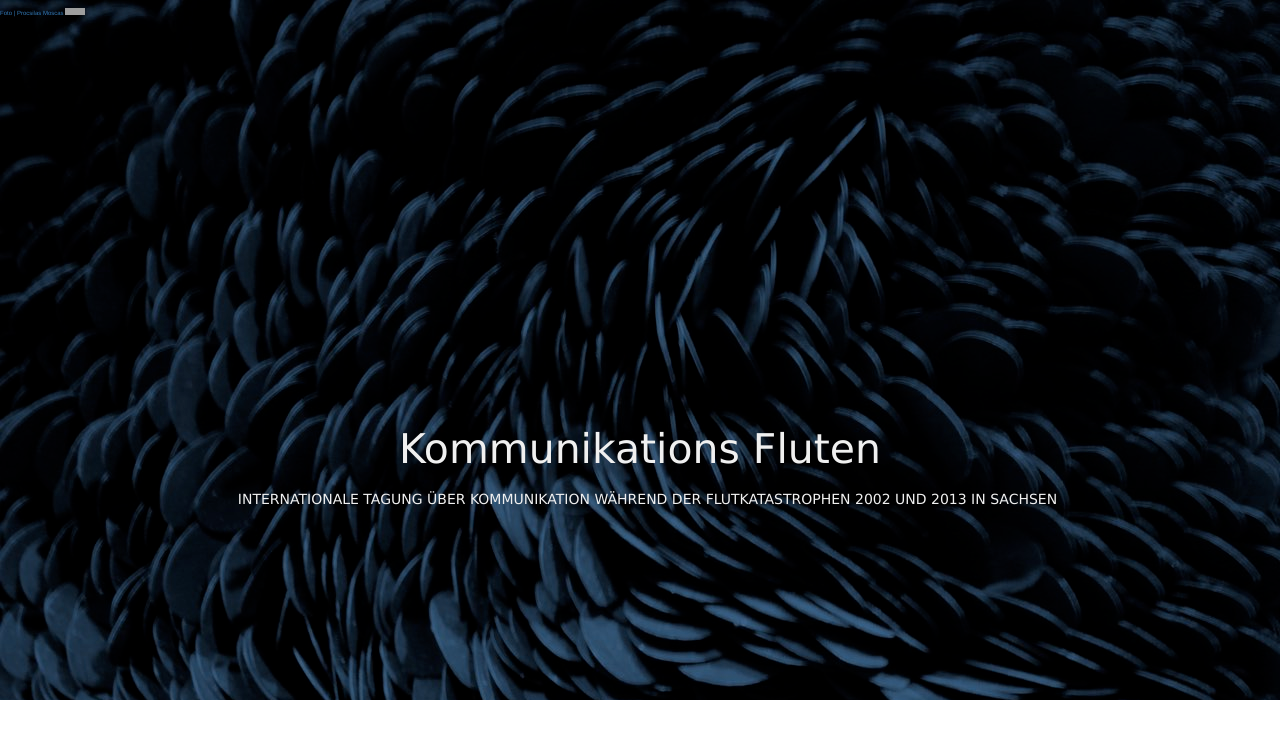
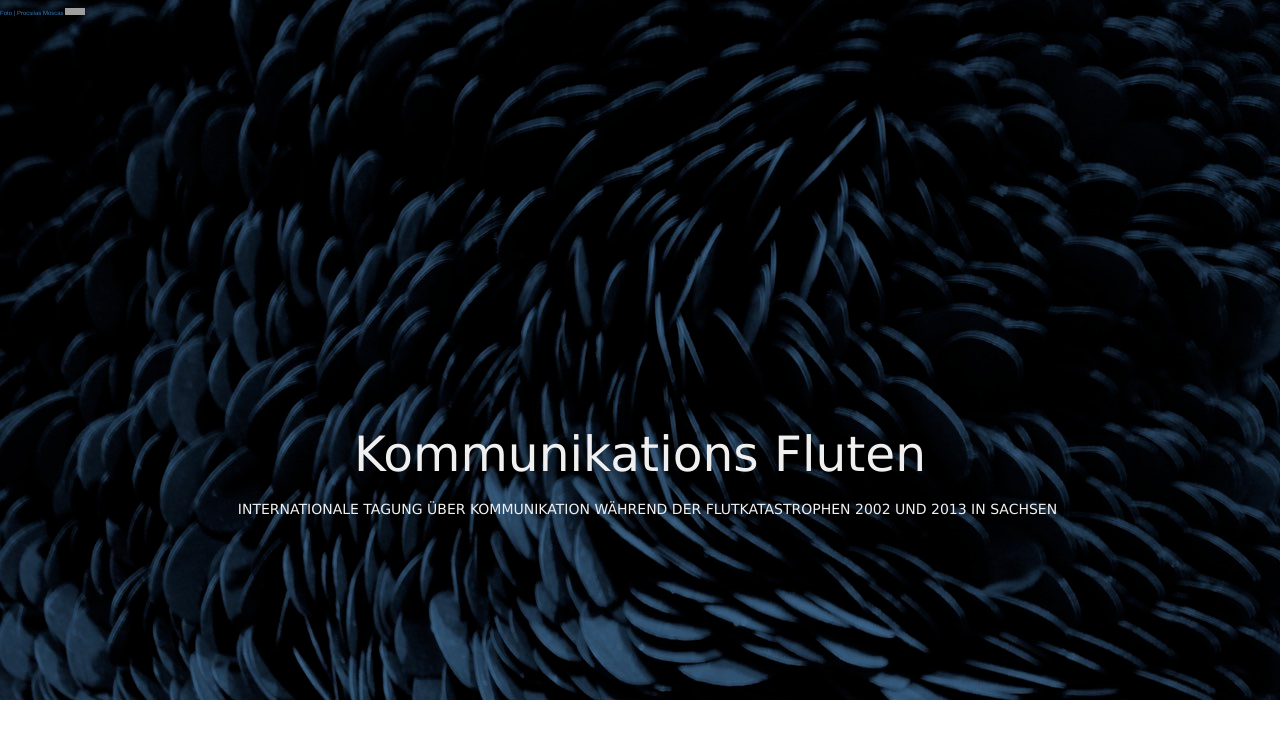
Before and after one commit to susedev/test, a Jekyll site: the page built from index.html, in a window 1280 px wide. Shown: the top 730 px of the page. Built offline with Jekyll 4.4.1, drawn with Linux system fonts in a browser that asks for light colours; nearby versions of some CDN libraries; grey boxes are pictures that could not be loaded.

Commit message:
Update home.html

```diff
--- a/_layouts/home.html
+++ b/_layouts/home.html
@@ -11,8 +11,8 @@
 <header class="intro-header" style="background-image: url('{{ site.base_url }}/background-1280x800.jpg'); display: block; max-height: 100%; max-width: 100%;">
     <a href="https://www.flickr.com/photos/procsilas/3010458671/in/photostream/" style="font-size: 6px; color:#808080,"> Foto | Procsilas Moscas </a>
     <a rel="license" href="http://creativecommons.org/licenses/by/2.0/"><img alt="Creative Commons License" style="height: 7px; width: 20px; position:right;" src="https://i.creativecommons.org/l/by/2.0/88x31.png" /></a></p>
-    <a href="{{ site.base_url }}/konferenz-kommunikationsfluten.html"><p style="font-family: Verdana,Geneva,sans-serif; color:#F0F0F0; font-size: 46px; font-size: 3.2vmax; text-align: center; margin-top:400px; margin-bottom: ">Kommunikations Fluten</p></a>
-    <a href="{{ site.base_url }}/konferenz-kommunikationsfluten.html"><p style="font-family: Verdana,Geneva,sans-serif; font-size:14px; color:#F0F0F0; text-align: center; text-transform: uppercase;  padding-bottom:50px; margin-left: 15px;">Internationale Tagung über Kommunikation während der Flutkatastrophen 2002 und 2013 in Sachsen</p></a>
+    <a href="{{ site.base_url }}/konferenz-kommunikationsfluten.html"><p style="font-family: Verdana,Geneva,sans-serif; color:#F0F0F0; font-size: 46px; font-size: 3.8vmax; text-align: center; margin-top:400px; margin-bottom: ">Kommunikations Fluten</p></a>
+    <a href="{{ site.base_url }}/konferenz-kommunikationsfluten.html"><p style="font-family: Verdana,Geneva,sans-serif; font-size: 3.2vm; color:#F0F0F0; text-align: center; text-transform: uppercase;  padding-bottom:50px; margin-left: 15px;">Internationale Tagung über Kommunikation während der Flutkatastrophen 2002 und 2013 in Sachsen</p></a>
  </header>
 
  <div class="container" style="margin-top:50px;">
```
